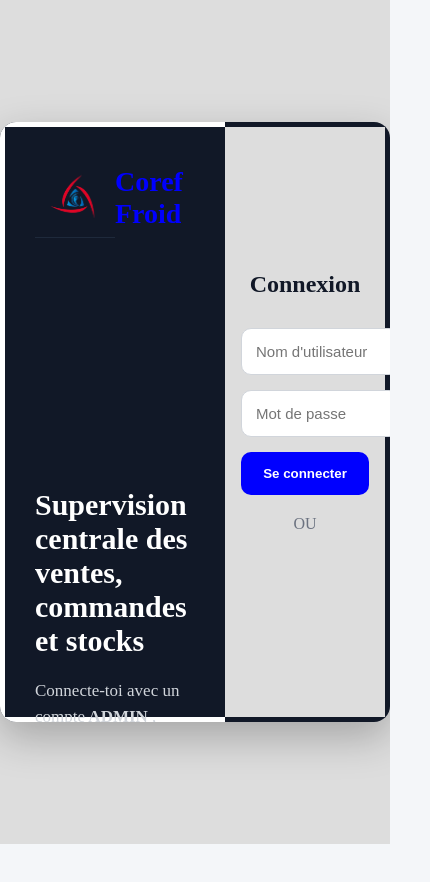
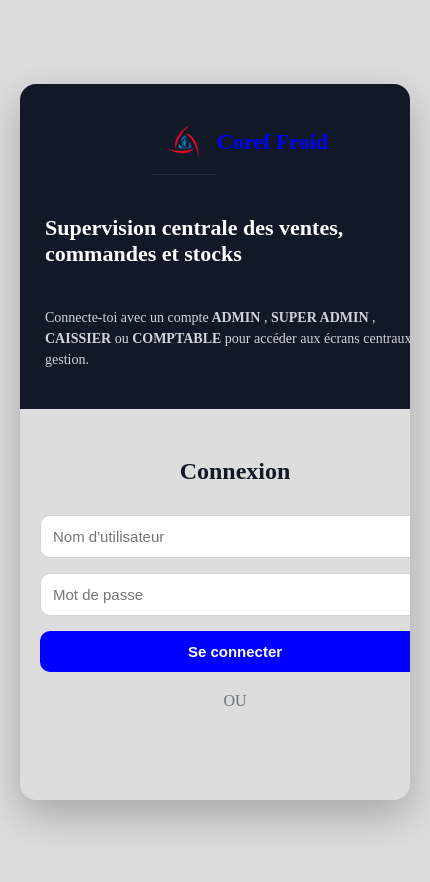
Before and after one commit to RachelMoto/ChambreFroide, a React app: page /login in a window 390 px wide. Shown: the whole page, 430 px wide, since content can reach past the window. Before the commit the page ends 844 px from the top, so only its background shows below. Built offline with nearby package versions, Linux system fonts and the light colour scheme; the HTML template or start-up script is replaced by a standard one.

Commit message:
Rendre Home et Login responsive

```diff
--- a/src/styles/Home.css
+++ b/src/styles/Home.css
@@ -81,3 +81,85 @@
   font-size: 30px;
   font-weight: bold;
 }
+
+
+/* ================= RESPONSIVE HOME ================= */
+
+@media (max-width: 1024px) {
+  .home-content {
+    max-width: 90%;
+    padding: 20px;
+  }
+
+  .home-content h1 {
+    font-size: 34px;
+  }
+
+  .home-content p {
+    font-size: 18px;
+  }
+}
+
+@media (max-width: 768px) {
+
+  .home-top {
+    top: 15px;
+    left: 15px;
+    gap: 8px;
+  }
+
+  .home-logo {
+    width: 45px;
+    height: 45px;
+  }
+
+  .home-title {
+    font-size: 22px;
+  }
+
+  .home-content {
+    width: 90%;
+    padding: 15px;
+  }
+
+  .home-content h1 {
+    font-size: 28px;
+    line-height: 1.3;
+  }
+
+  .home-content p {
+    font-size: 16px;
+    line-height: 1.5;
+  }
+
+  .home-content button {
+    width: 100%;
+    padding: 14px;
+    font-size: 16px;
+  }
+}
+
+@media (max-width: 480px) {
+
+  .home-title {
+    font-size: 18px;
+  }
+
+  .home-logo {
+    width: 38px;
+    height: 38px;
+  }
+
+  .home-content h1 {
+    font-size: 24px;
+  }
+
+  .home-content p {
+    font-size: 15px;
+  }
+
+  .home-content button {
+    font-size: 15px;
+  }
+
+}
--- a/src/styles/Login.css
+++ b/src/styles/Login.css
@@ -5,7 +5,7 @@ body {
 
 .login-page {
   width: 100%;
-  height: 100vh;
+ min-height: 100vh;
 
   display: flex;
   justify-content: center;
@@ -164,3 +164,96 @@ body {
 .google-btn:hover {
   background: #f9fafb;
 }
+
+
+/* ================= RESPONSIVE LOGIN ================= */
+
+@media (max-width: 1024px) {
+
+  .login-box {
+    width: 95%;
+    height: auto;
+  }
+
+}
+
+@media (max-width: 768px) {
+
+  .login-page {
+    padding: 20px;
+    height: auto;
+    min-height: 100vh;
+  }
+
+  .login-box {
+    flex-direction: column;
+    width: 100%;
+    height: auto;
+  }
+
+  .login-left,
+  .login-right {
+    width: 100%;
+    border: none;
+  }
+
+  .login-left {
+    padding: 25px;
+  }
+
+  .left-content h2 {
+    margin-top: 40px;
+    font-size: 26px;
+  }
+
+  .left-content p {
+    margin-top: 20px;
+    font-size: 15px;
+  }
+
+  .login-right {
+    padding: 30px 20px;
+  }
+
+  .login-form {
+    width: 100%;
+    max-width: 100%;
+  }
+
+  .logo-title {
+    justify-content: center;
+  }
+
+}
+
+@media (max-width: 480px) {
+
+  .logo {
+    width: 45px;
+    height: 45px;
+  }
+
+  .logo-title h1 {
+    font-size: 22px;
+  }
+
+  .left-content h2 {
+    font-size: 22px;
+  }
+
+  .left-content p {
+    font-size: 14px;
+  }
+
+  .login-form h2 {
+    font-size: 24px;
+  }
+
+  .login-form input,
+  .login-btn,
+  .google-btn {
+    padding: 12px;
+    font-size: 15px;
+  }
+
+}
```
